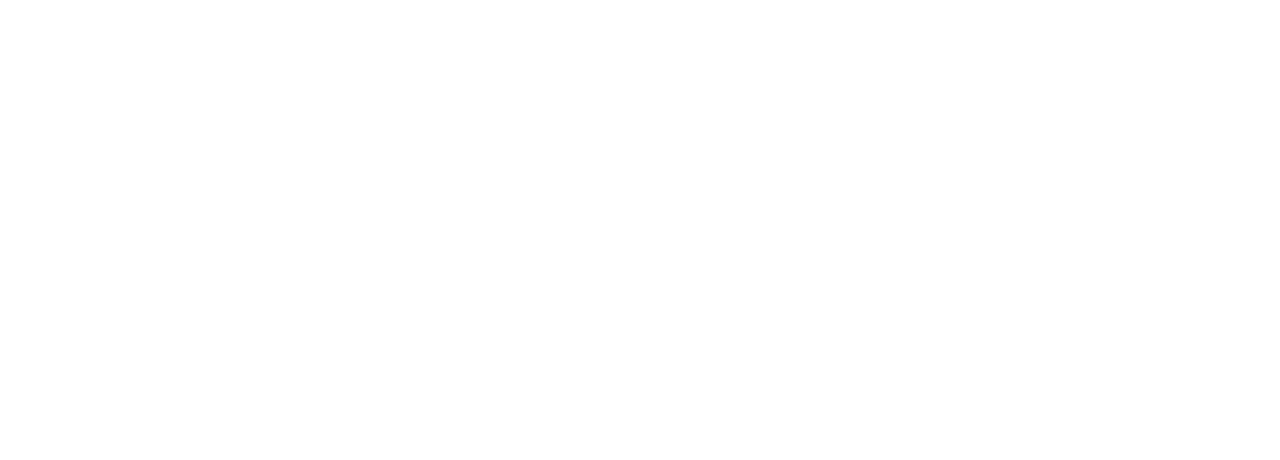
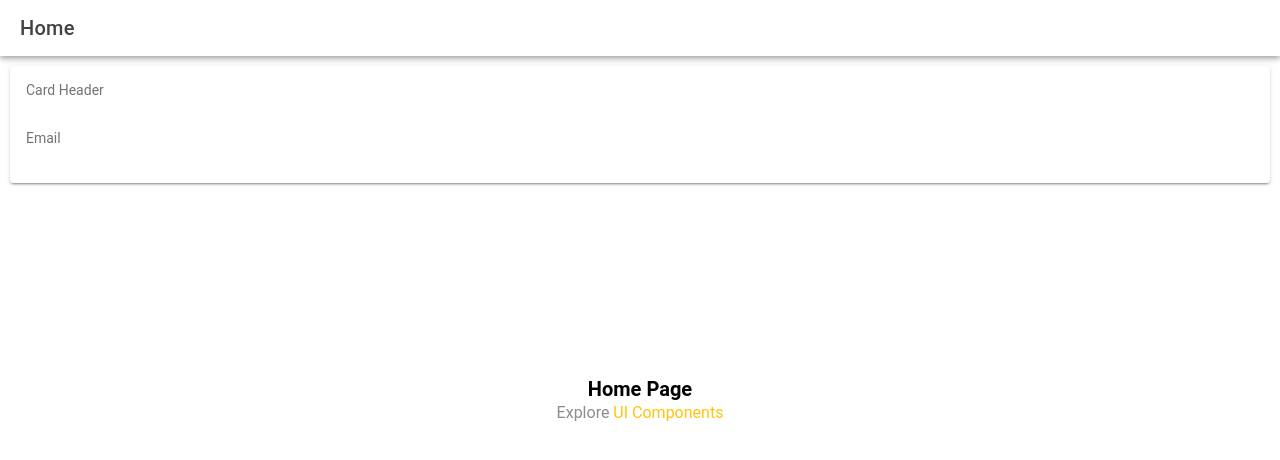
Before and after one commit to rickyptbc/my-first-ionic-app, a React (Vite) app: page /app in a window 1280 px wide. Shown: the top 460 px of the page. Built offline with nearby package versions, Linux system fonts and the light colour scheme.

Commit message:
Commit from mac

```diff
--- a/src/App.tsx
+++ b/src/App.tsx
@@ -47,8 +47,7 @@
         <Route path="/register">
           <RegisterPage />
         </Route>
-        {/* <Route component={Register} path="/register" exact /> */}
-        {/* <Route component={Menu} path="/app" /> */}
+        <Route component={Tab1} path="/app" />
       </IonRouterOutlet>
     </IonReactRouter>
   </IonApp>
--- a/src/pages/LoginPage.tsx
+++ b/src/pages/LoginPage.tsx
@@ -107,7 +107,8 @@
               </IonInput>
 
               <IonButton
-                type="submit"
+                routerLink="/app"
+                type="button"
                 expand="block"
                 className="ion-margin-top"
               >
--- a/src/pages/Tab1.tsx
+++ b/src/pages/Tab1.tsx
@@ -18,16 +18,16 @@
     <IonPage>
       <IonHeader>
         <IonToolbar>
-          <IonTitle>Login Form</IonTitle>
+          <IonTitle>Home</IonTitle>
         </IonToolbar>
       </IonHeader>
       <IonContent fullscreen>
         <IonHeader collapse="condense">
           <IonToolbar>
-            <IonTitle size="large">Login Form</IonTitle>
+            <IonTitle size="large">Home</IonTitle>
           </IonToolbar>
         </IonHeader>
-        <ExploreContainer name="Tab 1 page" />
+        <ExploreContainer name="Home Page" />
         <IonCard>
           <IonCardHeader>Card Header</IonCardHeader>
           <IonCardContent>
```
